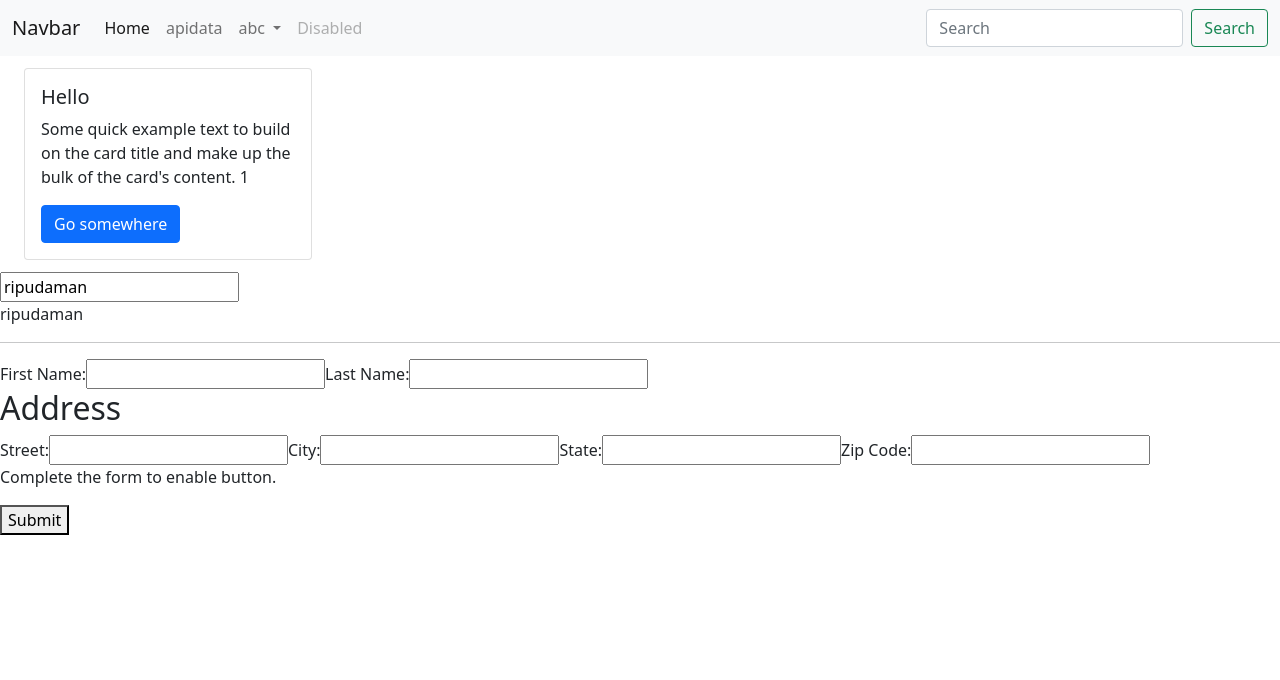
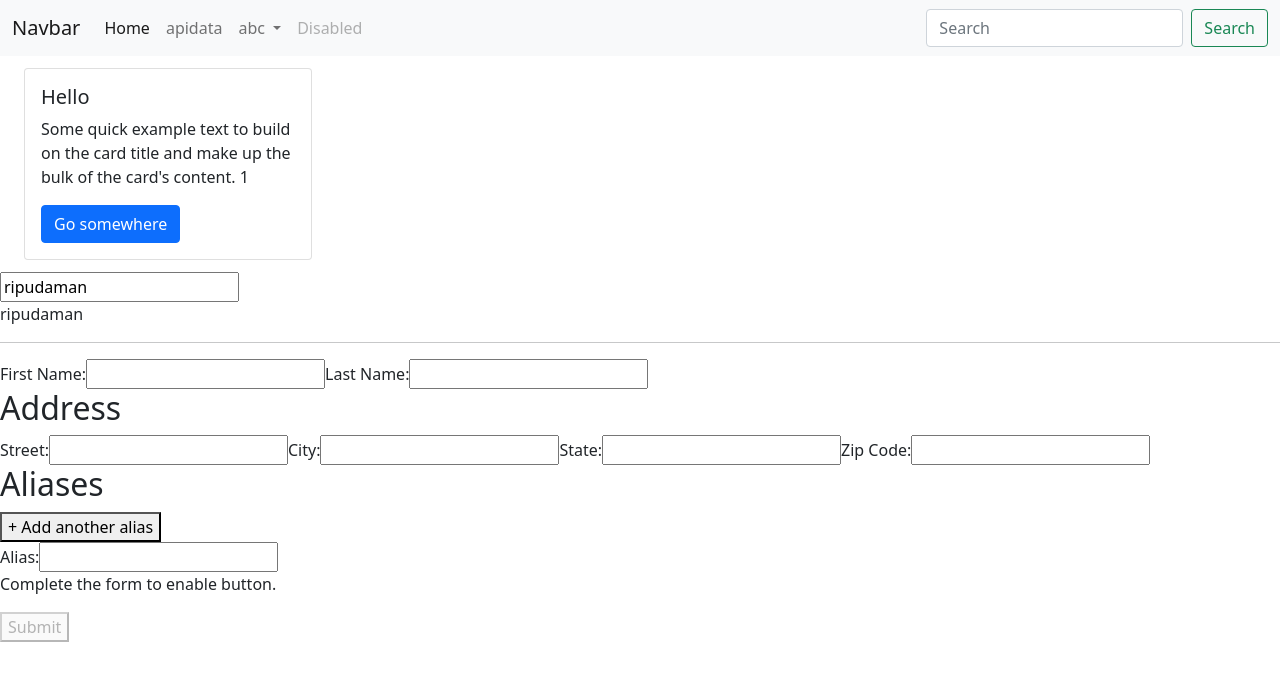
Before and after one commit to ripu502/Angular-101, an Angular app in the folder first-app/: page / in a window 1280 px wide. Shown: the top 680 px of the page. Built offline with nearby package versions, Linux system fonts and the light colour scheme.

Commit message:
added the dynamic component in the form

```diff
--- a/first-app/src/app/components/name-editor/name-editor.component.html
+++ b/first-app/src/app/components/name-editor/name-editor.component.html
@@ -35,6 +35,21 @@
         <label for="zip">Zip Code: </label>
         <input id="zip" type="text" formControlName="zip">
     </div>
+
+    <!-- Dynamic component  -->
+
+    <div formArrayName="aliases">
+        <h2>Aliases</h2>
+        <button (click)="addAlias()">+ Add another alias</button>
+
+        <div *ngFor="let alias of aliases.controls; let i=index">
+          <!-- The repeated alias template -->
+          <label for="alias-{{ i }}">Alias:</label>
+          <input id="alias-{{ i }}" type="text" [formControlName]="i">
+        </div>
+      </div>
+
+
     <p>Complete the form to enable button.</p>
     <button type="submit" [disabled]="!profileForm.valid">Submit</button>
 
--- a/first-app/src/app/components/name-editor/name-editor.component.ts
+++ b/first-app/src/app/components/name-editor/name-editor.component.ts
@@ -1,5 +1,8 @@
 import { Component, OnInit } from '@angular/core';
 import { FormGroup, FormControl } from '@angular/forms';
+import { Validators } from '@angular/forms';
+import { FormArray } from '@angular/forms';
+import { FormBuilder } from '@angular/forms';
 
 @Component({
   selector: 'app-name-editor',
@@ -13,18 +16,26 @@
   //   lastName: new FormControl(''),
   // });
 
+  // very helpful used the docs
+  // https://angular.io/guide/reactive-forms
+  // in this covers only one validator any be more will try to cover later
+  // Cover making dynamic form with form Array also used the form builder for less code
+
   profileForm = new FormGroup({
-    firstName: new FormControl(''),
-    lastName: new FormControl(''),
+    firstName: new FormControl('',  Validators.required),
+    lastName: new FormControl('', [Validators.required, Validators.email]),
     address: new FormGroup({
       street: new FormControl(''),
       city: new FormControl(''),
       state: new FormControl(''),
       zip: new FormControl('')
-    })
+    }),
+    aliases: this.fb.array([
+      this.fb.control('')
+    ])
   });
 
-  constructor() { }
+  constructor(private fb: FormBuilder) { }
 
   ngOnInit(): void {
   }
@@ -34,4 +45,11 @@
     console.warn(this.profileForm.value);
   }
 
+  get aliases() {
+    return this.profileForm.get('aliases') as FormArray;
+  }
+
+  addAlias() {
+    this.aliases.push(this.fb.control(''));
+  }
 }
```
